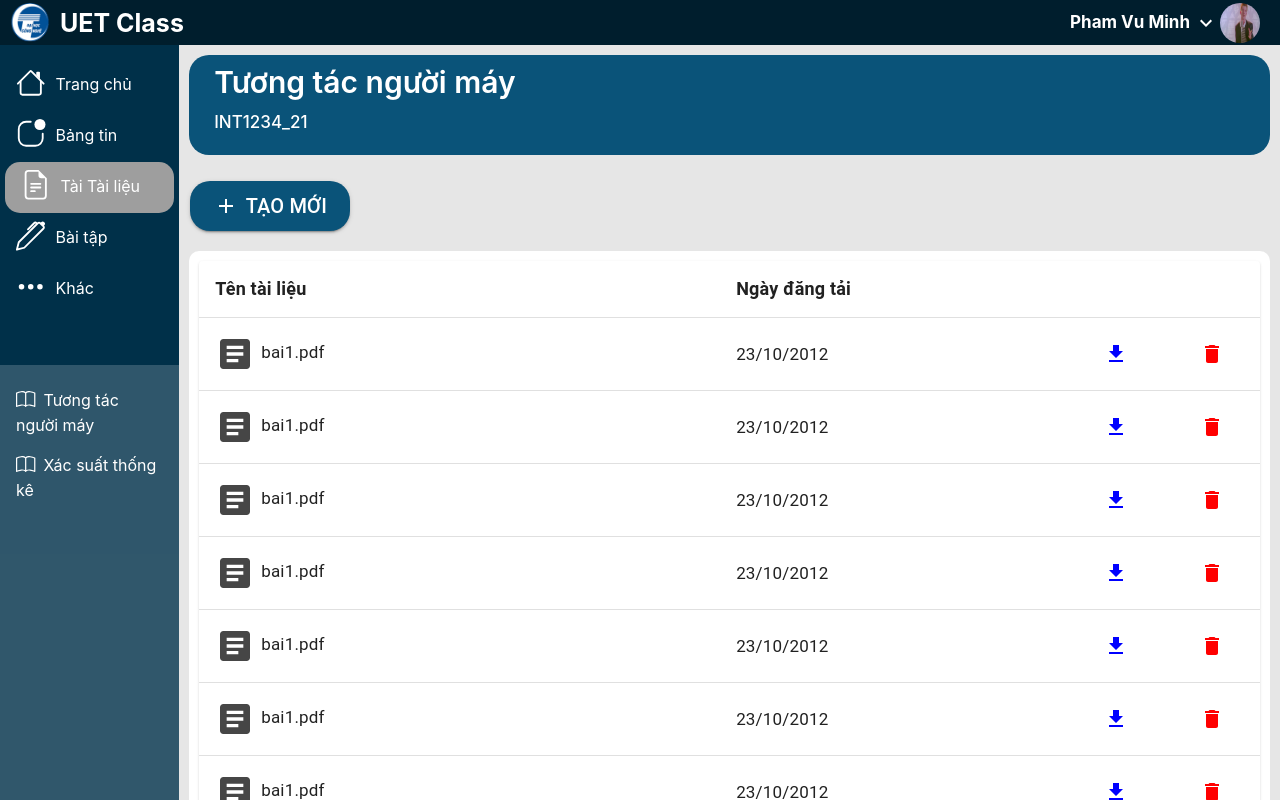
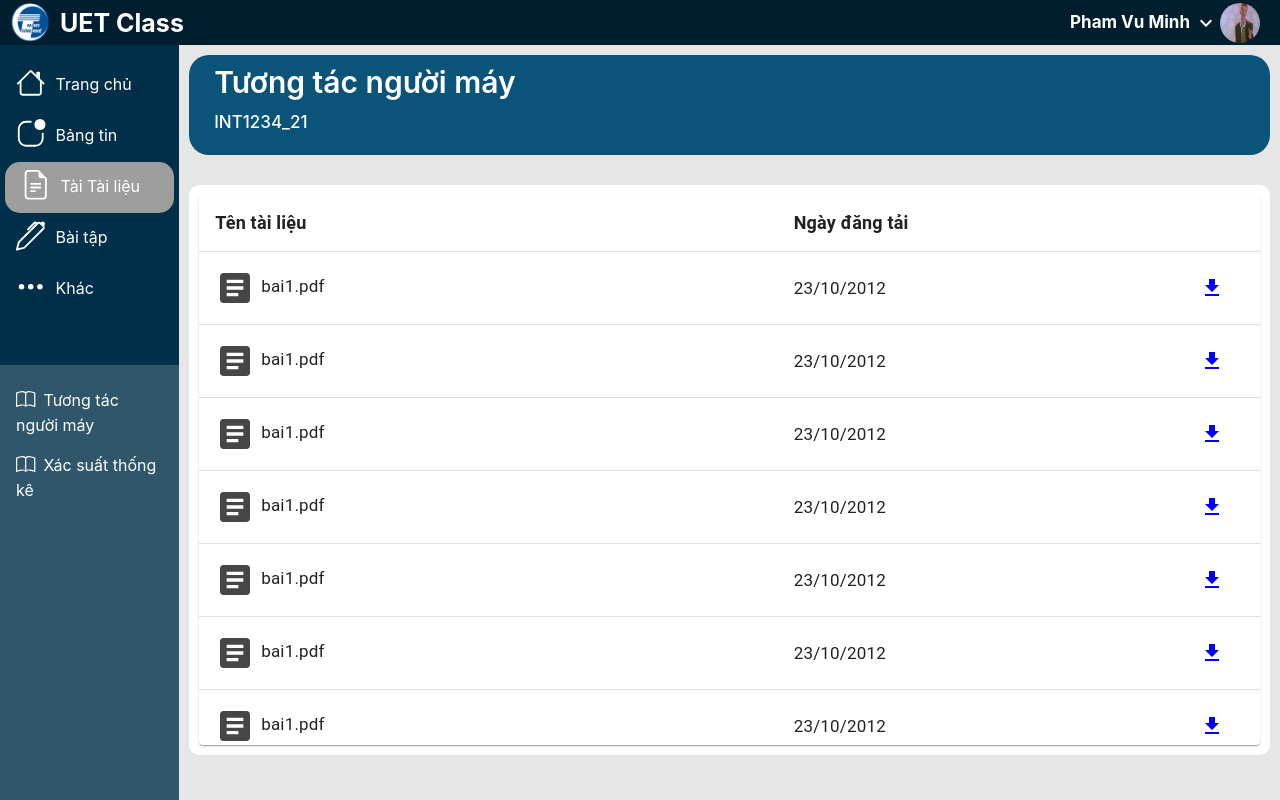
Before and after one commit to uet-class/uet-class-frontend, a React (Create React App) app: page /documents in a window 1280 px wide. Built offline with nearby package versions, Linux system fonts and the light colour scheme; no server answers.

Commit message:
add document page for student

```diff
--- a/src/pages/Documents/documents.jsx
+++ b/src/pages/Documents/documents.jsx
@@ -128,6 +128,7 @@ const Documents = () => {
   const [openCreateDocument, setOpenCreateDocument] = useState(false);
   const handleOpenCreateDocument = () => setOpenCreateDocument(true);
   const handleCloseCreateDocument = () => setOpenCreateDocument(false);
+  const [isTeacher, setIsTeacher] = useState(false);
 
   var sideBar = {};
   sideBar.classLinks = ["/home", "/assignments"];
@@ -166,8 +167,8 @@ const Documents = () => {
     <DashbroadLayout sideBar={sideBar}>
       <ClassHeader className={"Tương tác người máy"} classCode={"INT1234_21"}>
         <div className="section">
+          {isTeacher && (
             <Button
-            // onClick={handleOpenJoinClass}
               variant="contained"
               sx={{
                 backgroundColor: "#0A5379",
@@ -189,6 +190,8 @@ const Documents = () => {
                 Tạo mới
               </Typography>
             </Button>
+          )}
+
           <div className="dataTable">
             <Paper sx={{ width: "100%", overflow: "hidden" }}>
               <TableContainer sx={{ height: 550 }}>
@@ -203,14 +206,15 @@ const Documents = () => {
                             minWidth: column.minWidth,
                             fontWeight: "600",
                             fontSize: "18px",
-                            // backgroundColor: "#D3D3D3",
                           }}
                         >
                           {column.label}
                         </TableCell>
                       ))}
                       <TableCell style={{ width: 3 }}></TableCell>
+                      {isTeacher && (
                         <TableCell style={{ width: 3 }}></TableCell>
+                      )}
                     </TableRow>
                   </TableHead>
                   <TableBody>
@@ -256,7 +260,7 @@ const Documents = () => {
                               <DownloadIcon style={{ color: "blue" }} />
                             </Button>
                           </TableCell>
-
+                          {isTeacher && (
                             <TableCell>
                               <Button
                                 sx={{ width: 3 }}
@@ -267,6 +271,7 @@ const Documents = () => {
                                 <DeleteIcon style={{ color: "red" }} />
                               </Button>
                             </TableCell>
+                          )}
                         </TableRow>
                       );
                     })}
```
Lines whose indentation alone changed are shown as unchanged.
